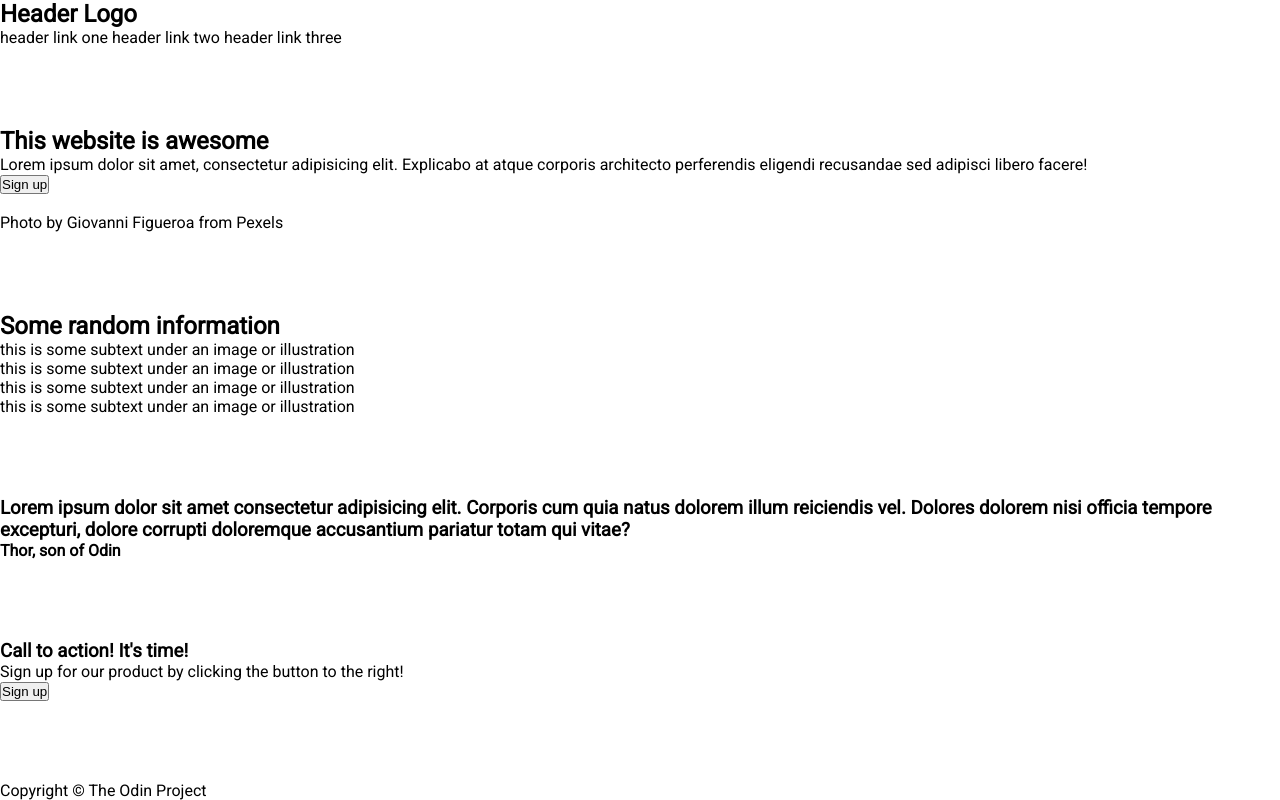
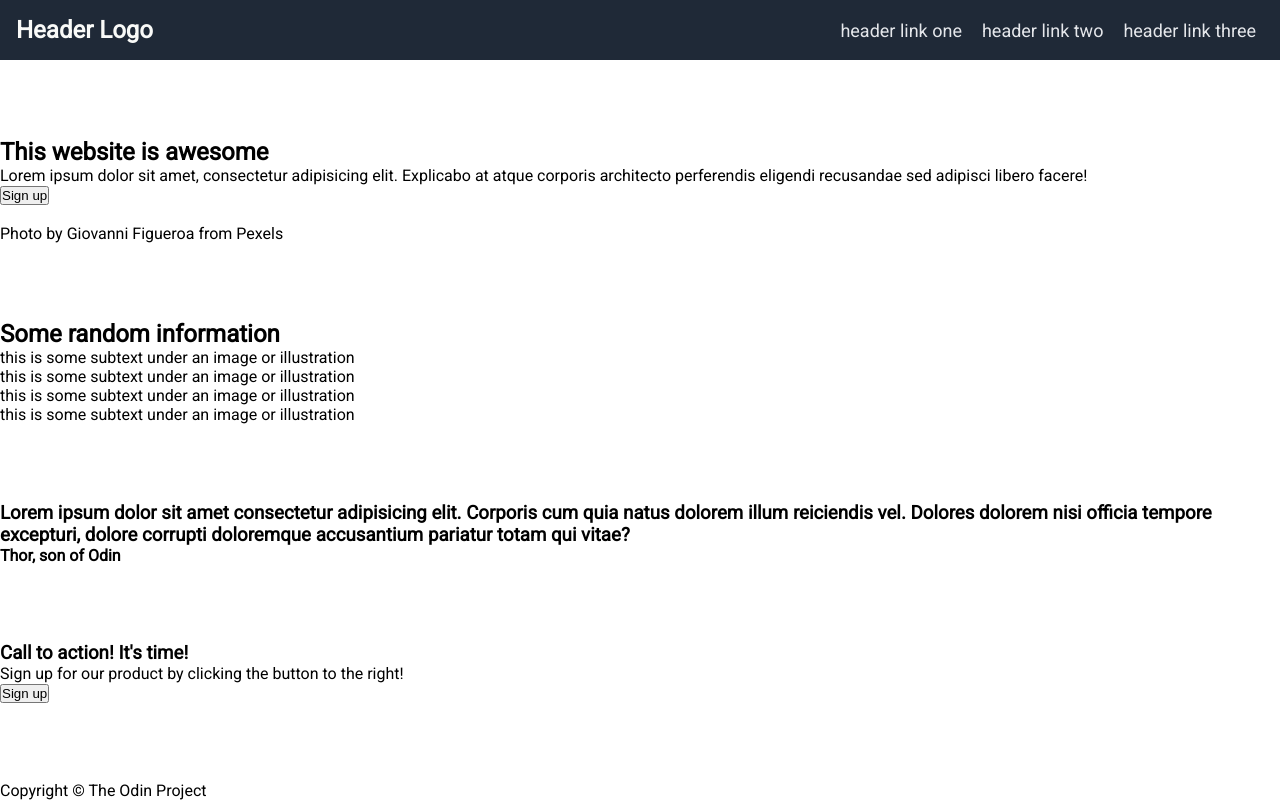
Before and after one commit to joshuafarnaby/landing_page_odin_project, a plain HTML site: page index.html in a window 1280 px wide. Drawn offline with Linux system fonts and the light colour scheme.

Commit message:
add header styles

```diff
--- a/style/style.css
+++ b/style/style.css
@@ -14,6 +14,29 @@ body {
   height: 100vh;
 }
 
+header {
+  display: flex;
+  justify-content: space-between;
+  align-items: center;
+  padding: 16px;
+  background-color: #1f2937;
+}
+
+header h2 {
+  color: #f9faf8;
+  font-size: 24px;
+}
+
+.header-link {
+  color: #e5e7eb;
+  font-size: 18px;
+  margin: 0 8px;
+}
+
+.header-link:hover {
+  text-decoration: underline;
+}
+
 a:hover,
 button {
   cursor: pointer;
```
